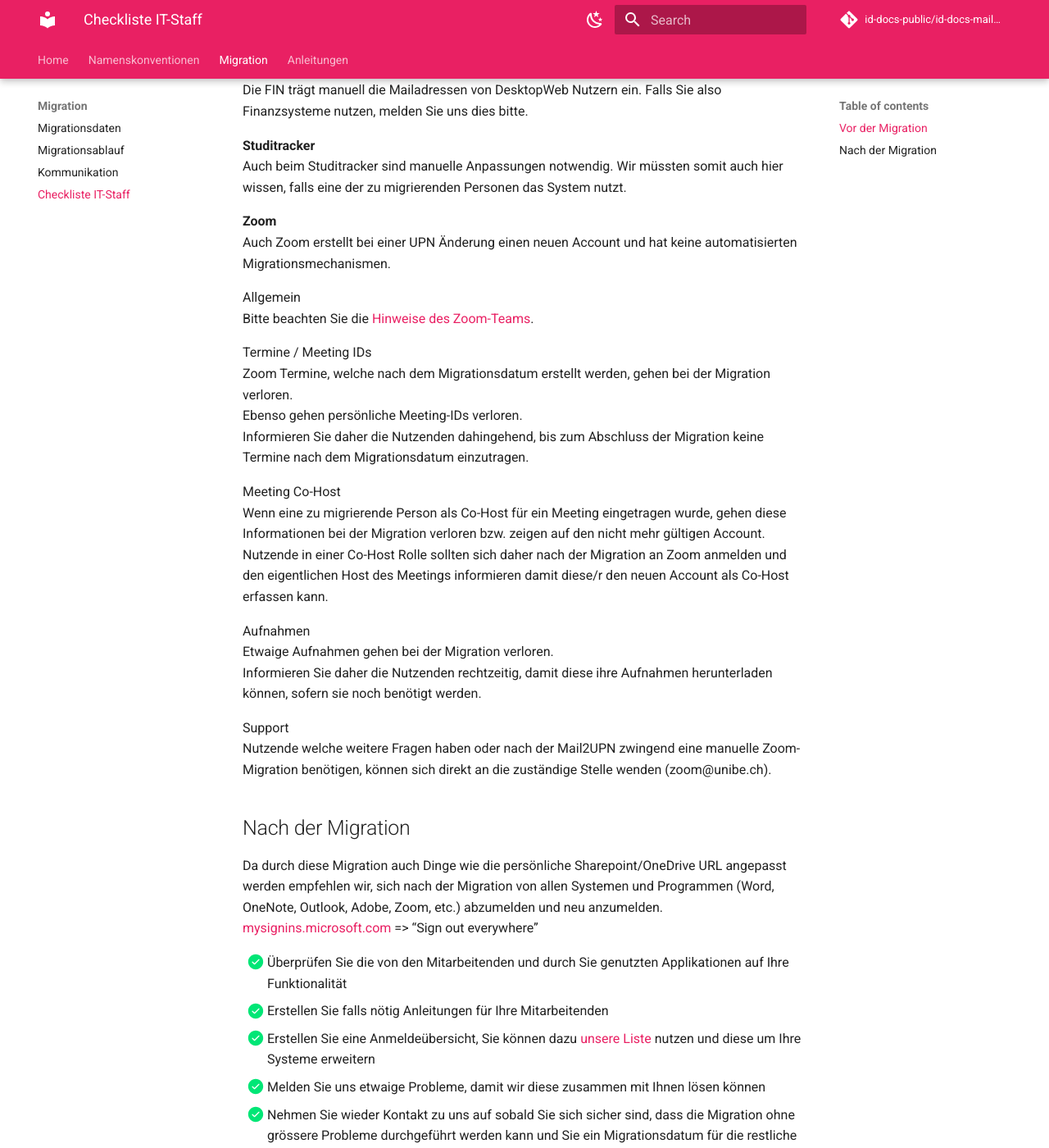
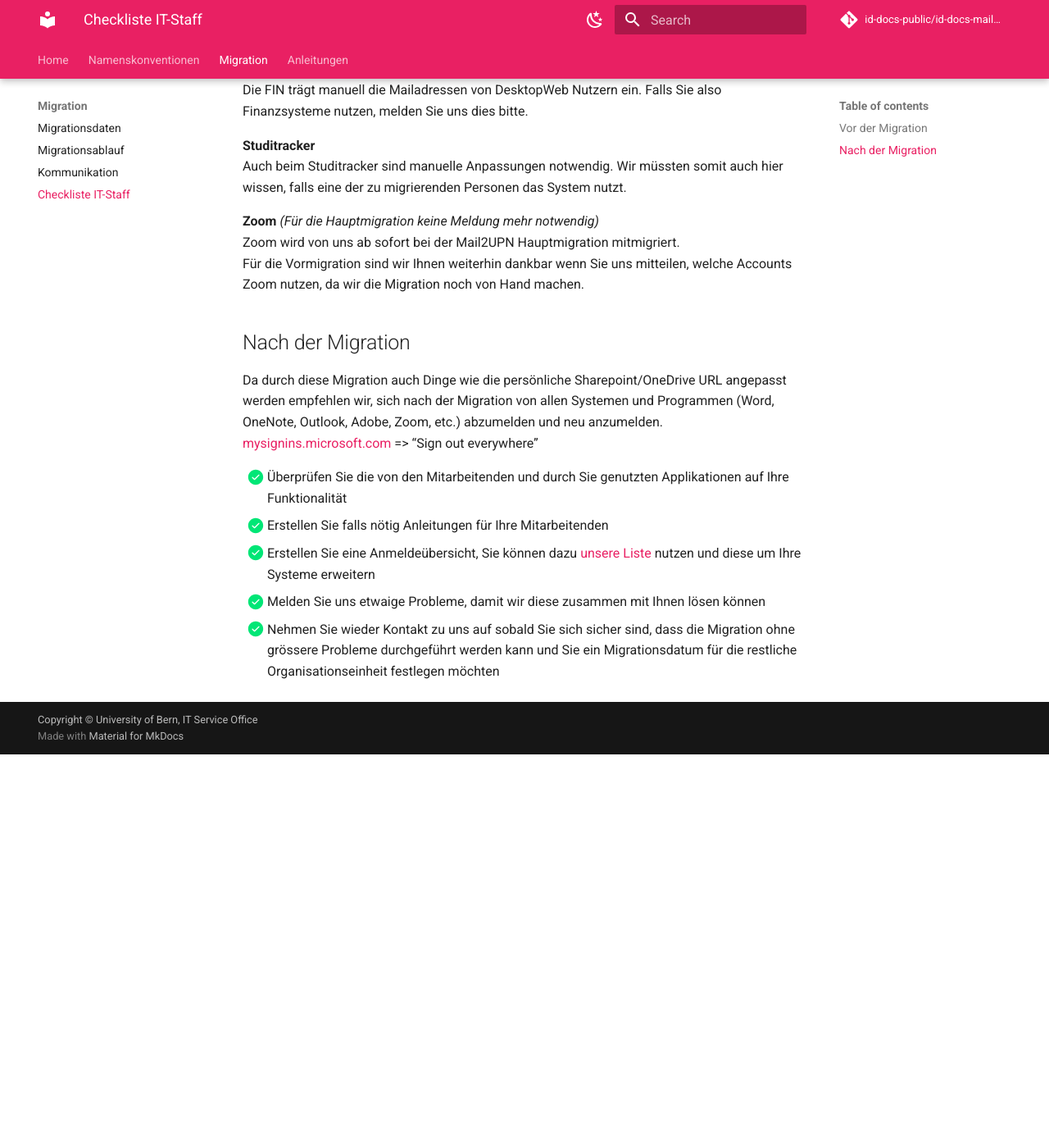
Before and after one commit to idci-unibe-ch/docs-mail2upn, an MkDocs documentation site: the page built from docs/migration/migration-checklist-itstaff.md, in a window 1280 px wide and 1400 px high, scrolled down 925 px. Shown: the whole window at 82% size. Built offline with MkDocs 1.6.1 and Material for MkDocs 9.7.7, drawn with Linux system fonts in a browser that asks for light colours; after the commit the page ends 1845 px from its top, so only the background shows below that.

Commit message:
Removed Zoom notes

```diff
--- a/docs/migration/migration-checklist-itstaff.md
+++ b/docs/migration/migration-checklist-itstaff.md
@@ -28,27 +28,9 @@ Die FIN trägt manuell die Mailadressen von DesktopWeb Nutzern ein. Falls Sie al
 **Studitracker**
 Auch beim Studitracker sind manuelle Anpassungen notwendig. Wir müssten somit auch hier wissen, falls eine der zu migrierenden Personen das System nutzt.
 
-**Zoom**
-Auch Zoom erstellt bei einer UPN Änderung einen neuen Account und hat keine automatisierten Migrationsmechanismen.
-
-Allgemein
-Bitte beachten Sie die [Hinweise des Zoom-Teams](https://edit.cms.unibe.ch/unibe/portal/content/studium/werkzeuge_und_arbeitshilfen/fuer_lehrende/e_kollaboration/sich_online_treffen/zoom_meetings/index_ger.html#e1052294).
-
-Termine / Meeting IDs
-Zoom Termine, welche nach dem Migrationsdatum erstellt werden, gehen bei der Migration verloren.
-Ebenso gehen persönliche Meeting-IDs verloren.
-Informieren Sie daher die Nutzenden dahingehend, bis zum Abschluss der Migration keine Termine nach dem Migrationsdatum einzutragen.
-
-Meeting Co-Host
-Wenn eine zu migrierende Person als Co-Host für ein Meeting eingetragen wurde, gehen diese Informationen bei der Migration verloren bzw. zeigen auf den nicht mehr gültigen Account.
-Nutzende in einer Co-Host Rolle sollten sich daher nach der Migration an Zoom anmelden und den eigentlichen Host des Meetings informieren damit diese/r den neuen Account als Co-Host erfassen kann.
-
-Aufnahmen
-Etwaige Aufnahmen gehen bei der Migration verloren.
-Informieren Sie daher die Nutzenden rechtzeitig, damit diese ihre Aufnahmen herunterladen können, sofern sie noch benötigt werden.
-
-Support
-Nutzende welche weitere Fragen haben oder nach der Mail2UPN zwingend eine manuelle Zoom-Migration benötigen, können sich direkt an die zuständige Stelle wenden (zoom@unibe.ch).
+**Zoom** *(Für die Hauptmigration keine Meldung mehr notwendig)*
+Zoom wird von uns ab sofort bei der Mail2UPN Hauptmigration mitmigriert.
+Für die Vormigration sind wir Ihnen weiterhin dankbar wenn Sie uns mitteilen, welche Accounts Zoom nutzen, da wir die Migration noch von Hand machen.
 
 ## Nach der Migration
 
```
Also changed, not shown: 1 other file.
